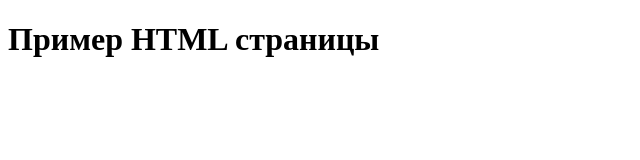
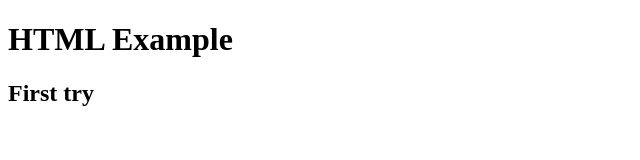
Before and after one commit to Xonsu/bmst_ti, a plain HTML site: page index.html in a window 1280 px wide. Shown: the whole page, without its empty margins (0-640 px from the left). Drawn offline with Linux system fonts and the light colour scheme.

Commit message:
second commit

```diff
--- a/index.html
+++ b/index.html
@@ -5,6 +5,7 @@
   <title>Пример веб-страницы</title>
  </head>
  <body>
-  <h1> Пример HTML страницы</h1>
+  <h1> HTML Example</h1>
+  <h2> First try </h2>
  </body>
 </html>
```
